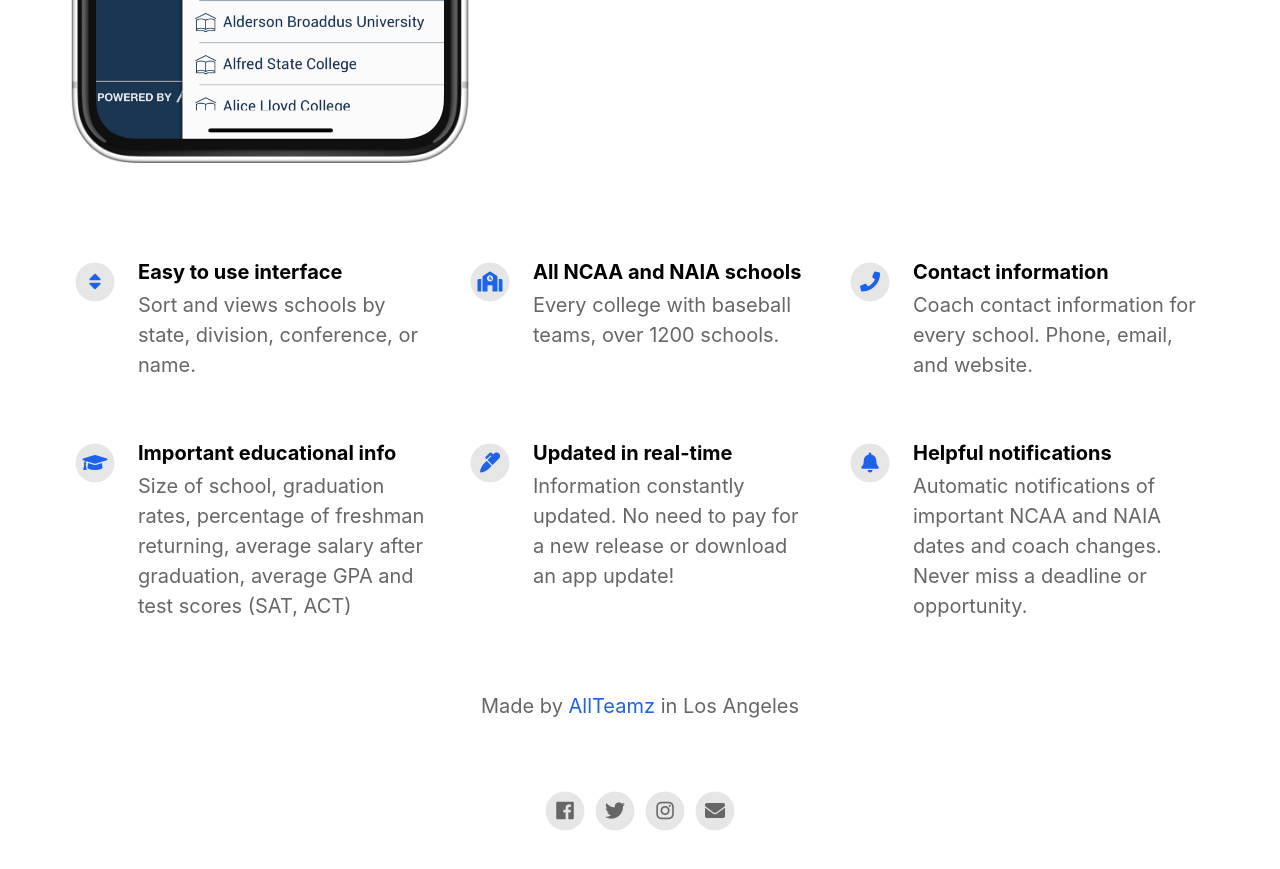
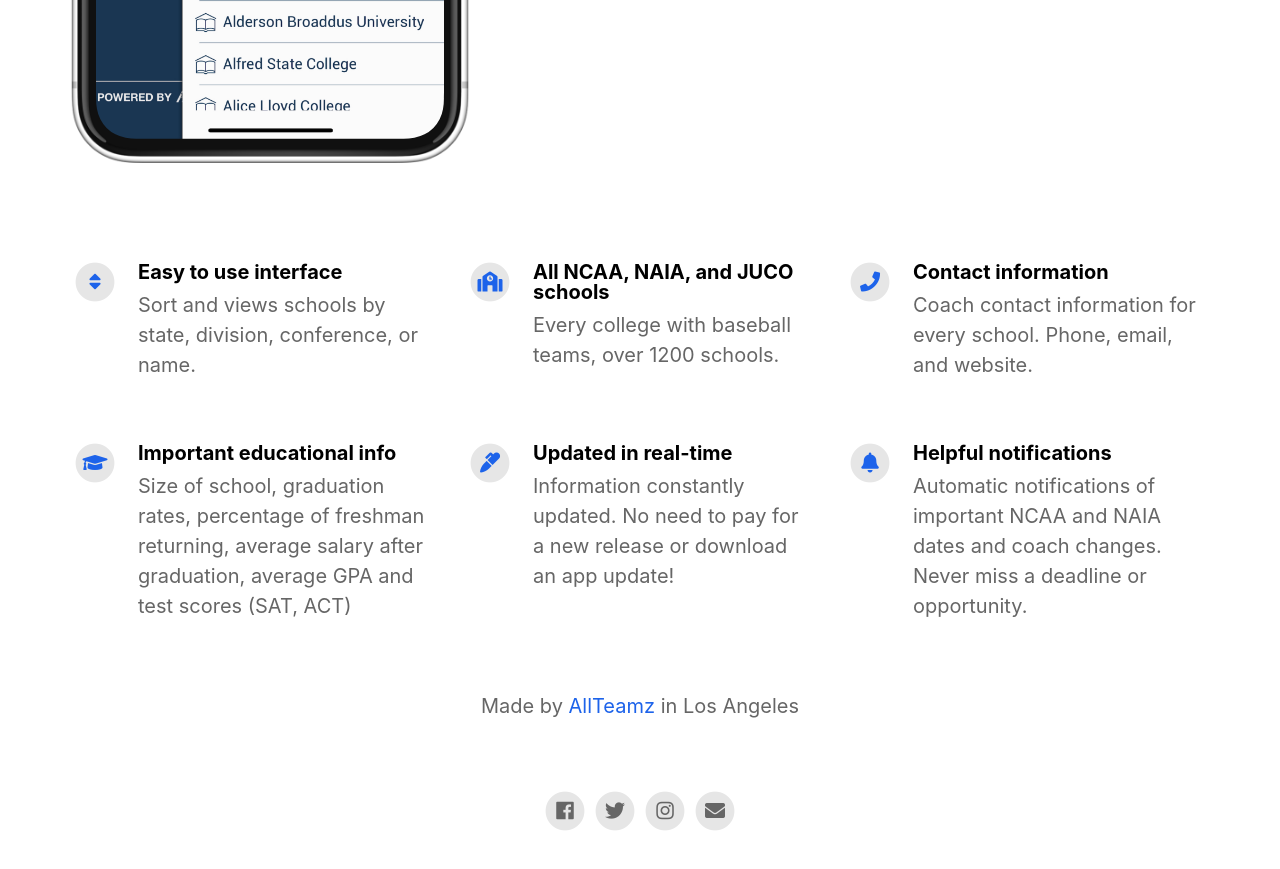
Before and after one commit to AllTeamz/baseball-landing, a Jekyll site: the page built from index.html, in a window 1280 px wide and 900 px high, scrolled down 822 px. Shown: the top 869 px of the window. Built offline with Jekyll 4.4.1, drawn with Linux system fonts in a browser that asks for light colours; nearby versions of some CDN libraries.

Commit message:
Update _config.yml

```diff
--- a/_config.yml
+++ b/_config.yml
@@ -46,7 +46,7 @@ features                                  :
     description                           : Sort and views schools by state, division, conference, or name.
     fontawesome_icon_name                 : sort
 
-  - title                                 : All NCAA and NAIA schools
+  - title                                 : All NCAA, NAIA, and JUCO schools
     description                           : Every college with baseball teams, over 1200 schools.
     fontawesome_icon_name                 : school
 
```
